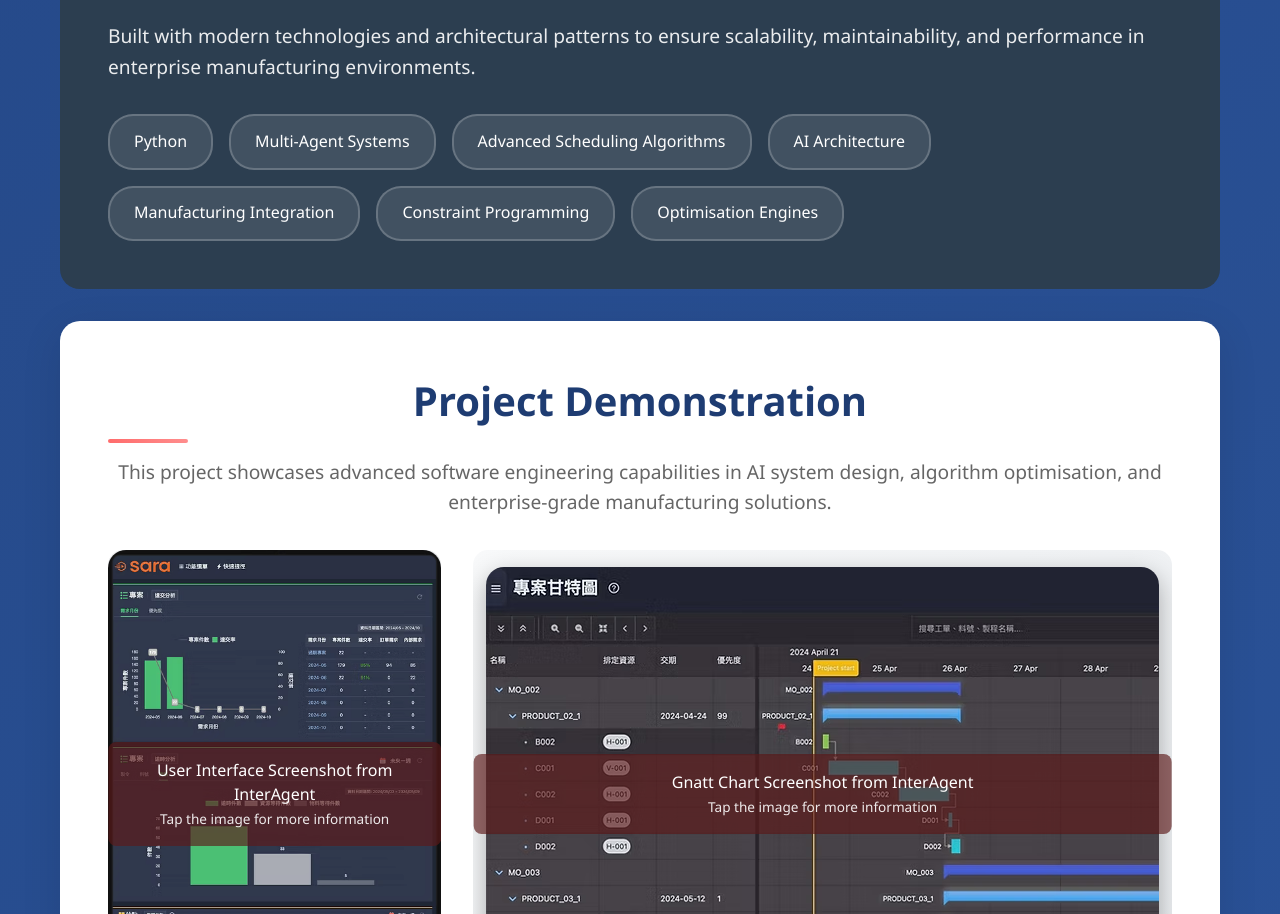
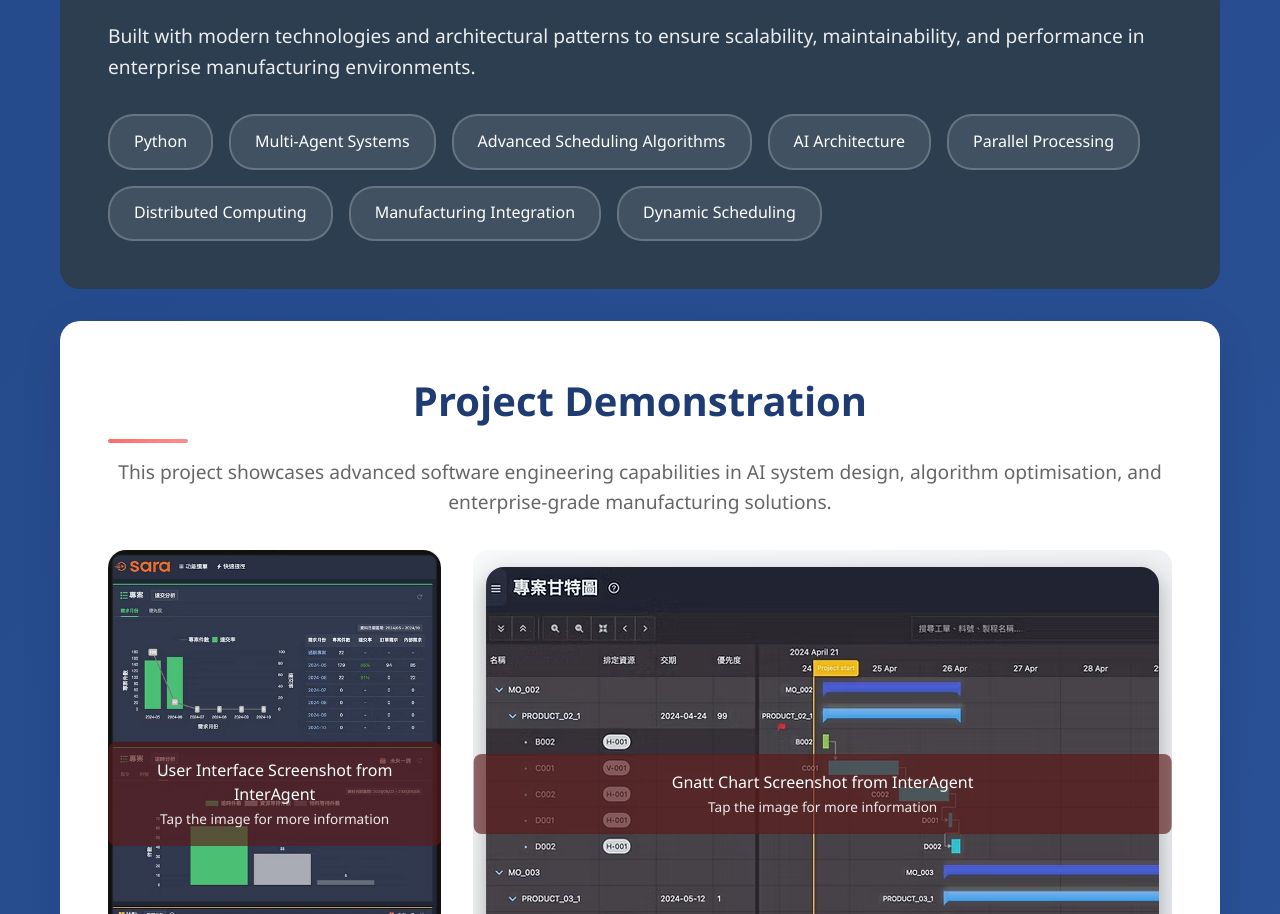
Before and after one commit to aiien61/resume, a plain HTML site: page public/sara.html in a window 1280 px wide. Shown: the part 4863-5777 px from the top of the page. Drawn offline with Linux system fonts and the light colour scheme.

Commit message:
fix some wording

```diff
--- a/public/sara.html
+++ b/public/sara.html
@@ -34,7 +34,7 @@
 
     <section class="hero">
         <div class="container">
-            <h1 data-en="SARA Scheduling Engine" data-zh="SARA 排程引擎">SARA Scheduling Engine</h1>
+            <h1 data-en="SARA Scheduling Engine" data-zh="SARA 智慧排程引擎">SARA Scheduling Engine</h1>
             <p class="subtitle"
                data-en="Advanced Multi-Agent AI Architecture for Manufacturing Optimisation"
                data-zh="用於提升製造業數位轉型的先進多智能體 AI 排程引擎架構">
@@ -308,10 +308,11 @@
                 <span class="tech-badge" data-en="Advanced Scheduling Algorithms"
                     data-zh="先進排程演算法"> Advanced Scheduling Algorithms</span>
                 <span class="tech-badge" data-en="AI Architecture" data-zh="AI 架構">AI Architecture</span>
+                <span class="tech-badge" data-en="Parallel Processing" data-zh="平行處理">Parallel Processing</span>
+                <span class="tech-badge" data-en="Distributed Computing" data-zh="分散式運算">Distributed Computing</span>
                 <span class="tech-badge" data-en="Manufacturing Integration"
                     data-zh="製造業整合">Manufacturing Integration</span>
-                <span class="tech-badge" data-en="Constraint Programming" data-zh="限制式條件程式設計">Constraint Programming</span>
-                <span class="tech-badge" data-en="Optimisation Engines" data-zh="最佳化運算引擎">Optimisation Engines</span>
+                <span class="tech-badge" data-en="Dynamic Scheduling" data-zh="動態排程">Dynamic Scheduling</span>
             </div>
         </section>
 
```
